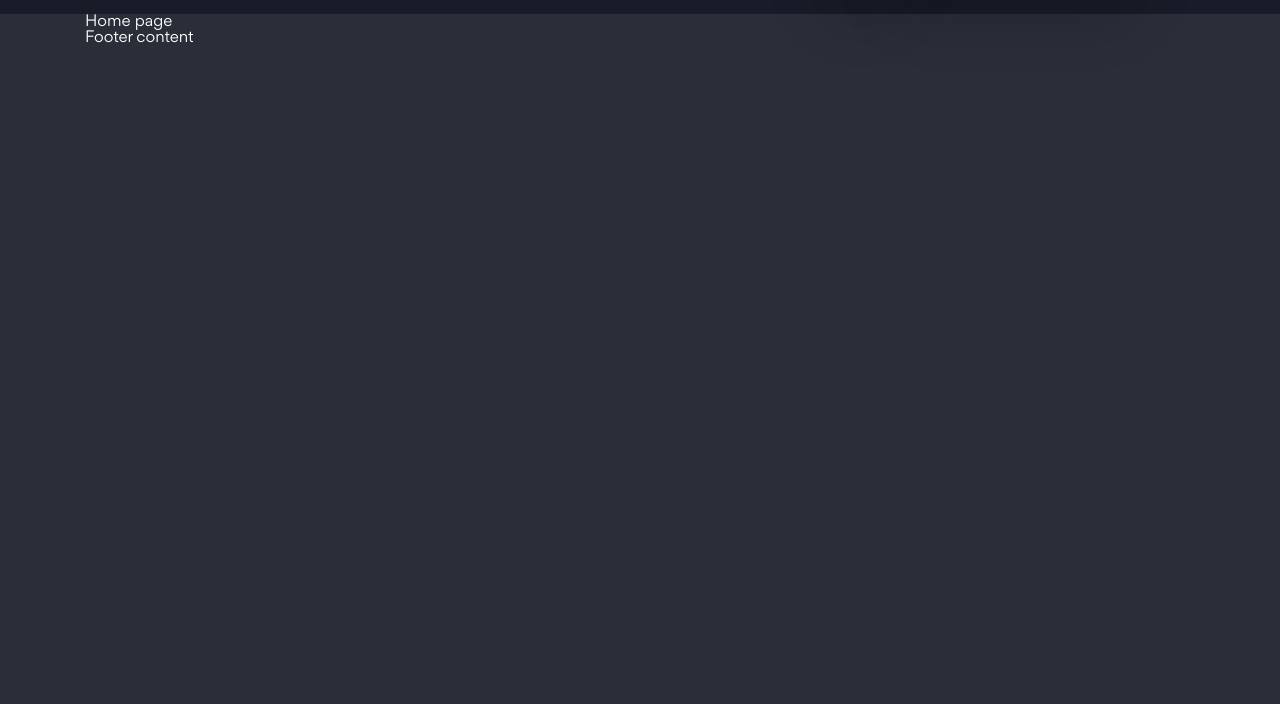
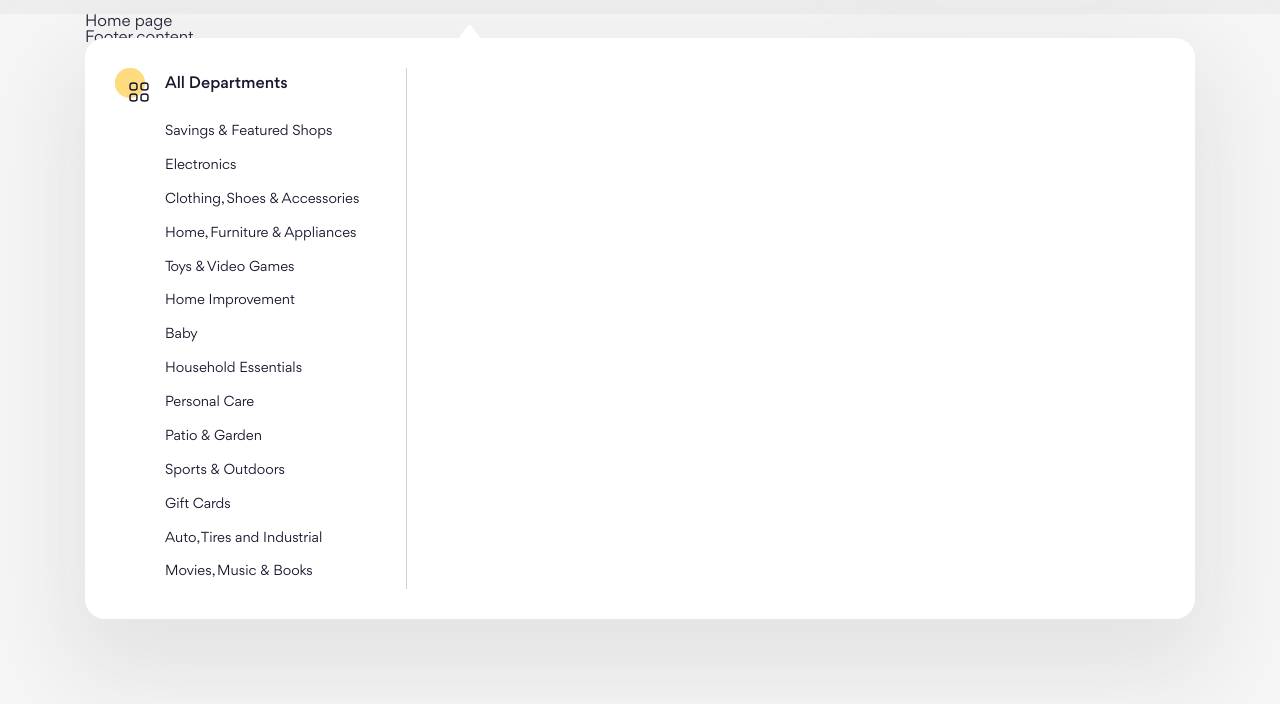
Before and after one commit to TAnhpika/htmlcss-project-08, a website: page index.html in a window 1280 px wide. Shown: the part 96-800 px from the top of the page. Drawn offline with Linux system fonts and the light colour scheme.

Commit message:
Mega menu #1

```diff
--- a/index.html
+++ b/index.html
@@ -1,5 +1,5 @@
 <!DOCTYPE html>
-<html lang="en" class="dark">
+<html lang="en" class="">
     <head>
         <meta charset="UTF-8" />
         <meta name="viewport" content="width=device-width, initial-scale=1.0" />
--- a/scss/components/_dropdown.scss
+++ b/scss/components/_dropdown.scss
@@ -1,13 +1,16 @@
 .dropdown {
     position: absolute;
     left: 0;
+
+    width: min(1240px, 100%);
     padding-top: 54px;
     //visibility, opacity
-    display: none;
+    // display: none;
 
     &__inner {
         position: relative;
 
+        max-height: min(582px, 100vh - 158px);
         padding: 30px;
 
         border-radius: 20px;
@@ -24,3 +27,68 @@
         }
     }
 }
+
+.top-menu {
+    height: 100%;
+
+    &__main {
+        width: 292px;
+        height: 100%;
+        border-right: 1px solid var(--top-menu-border-color);
+    }
+}
+
+.menu-column {
+    display: flex;
+    column-gap: 14px;
+
+    &__icon {
+        position: relative;
+
+        flex-shrink: 0;
+        width: 36px;
+        height: 36px;
+    }
+
+    &__content {
+        flex-grow: 1;
+    }
+
+    &__icon-1 {
+        width: 30px;
+        height: 30px;
+        object-fit: cover;
+    }
+
+    &__icon-2 {
+        position: absolute;
+        right: 0;
+        bottom: 0;
+
+        width: 24px;
+        height: 24px;
+        object-fit: cover;
+    }
+
+    &__heading {
+        margin-top: 4px;
+        font-weight: 500;
+        line-height: 150%;
+    }
+
+    &__list {
+        margin-top: 19px;
+    }
+
+    &__link {
+        display: block;
+        padding: 7px 0;
+        font-size: 1.4rem;
+        line-height: 142.857%;
+
+        &:hover {
+            color: #0071DC;
+            font-weight: 500;
+        }
+    }
+}
--- a/scss/theme/_dark.scss
+++ b/scss/theme/_dark.scss
@@ -12,4 +12,6 @@ html.dark {
     --dropdown-bg-color: #2f3441;
     --dropdown-shadow-color: rgba(23, 28, 40, 0.40);
     --dropdown-arrow-color: brightness(0) saturate(100%) invert(19%) sepia(17%) saturate(603%) hue-rotate(185deg) brightness(96%) contrast(95%);
+    --top-menu-border-color: #171C28;
+
 }
--- a/scss/theme/_light.scss
+++ b/scss/theme/_light.scss
@@ -17,4 +17,5 @@ html {
     // Dropdown
     --dropdown-bg-color: #fff;
     --dropdown-shadow-color: rgba(200, 200, 200, 0.4);
+    --top-menu-border-color: #D2D1D6;
 }
--- a/templates/header.html
+++ b/templates/header.html
@@ -22,8 +22,65 @@
                     </a>
                     <div class="dropdown">
                         <div class="dropdown__inner">
-                            Lorem1 ipsum dolor sit, amet consectetur adipisicing elit. Aperiam accusamus eum nostrum nisi, atque maiores soluta recusandae totam perferendis facere
-                            debitis numquam exercitationem, pariatur nam velit dolor laborum repellat. Dicta!
+                            <div class="top-menu">
+                                <div class="top-menu__main">
+                                    <!-- Menu column -->
+                                    <div class="menu-column">
+                                        <div class="menu-column__icon">
+                                            <img src="./assets/img/category/cate-1.1.svg" alt="" class="menu-column__icon-1" />
+                                            <img src="./assets/img/category/cate-1.2.svg" alt="" class="menu-column__icon-2" />
+                                        </div>
+
+                                        <div class="menu-column__content">
+                                            <h2 class="menu-column__heading">All Departments</h2>
+                                            <ul class="menu-column__list">
+                                                <li>
+                                                    <a href="#!" class="menu-column__link">Savings & Featured Shops</a>
+                                                </li>
+                                                <li>
+                                                    <a href="#!" class="menu-column__link">Electronics</a>
+                                                </li>
+                                                <li>
+                                                    <a href="#!" class="menu-column__link">Clothing, Shoes & Accessories</a>
+                                                </li>
+                                                <li>
+                                                    <a href="#!" class="menu-column__link">Home, Furniture & Appliances</a>
+                                                </li>
+                                                <li>
+                                                    <a href="#!" class="menu-column__link">Toys & Video Games</a>
+                                                </li>
+                                                <li>
+                                                    <a href="#!" class="menu-column__link">Home Improvement</a>
+                                                </li>
+                                                <li>
+                                                    <a href="#!" class="menu-column__link">Baby</a>
+                                                </li>
+                                                <li>
+                                                    <a href="#!" class="menu-column__link">Household Essentials</a>
+                                                </li>
+                                                <li>
+                                                    <a href="#!" class="menu-column__link">Personal Care</a>
+                                                </li>
+                                                <li>
+                                                    <a href="#!" class="menu-column__link">Patio & Garden</a>
+                                                </li>
+                                                <li>
+                                                    <a href="#!" class="menu-column__link">Sports & Outdoors</a>
+                                                </li>
+                                                <li>
+                                                    <a href="#!" class="menu-column__link">Gift Cards</a>
+                                                </li>
+                                                <li>
+                                                    <a href="#!" class="menu-column__link">Auto, Tires and Industrial</a>
+                                                </li>
+                                                <li>
+                                                    <a href="#!" class="menu-column__link">Movies, Music & Books</a>
+                                                </li>
+                                            </ul>
+                                        </div>
+                                    </div>
+                                </div>
+                            </div>
                         </div>
                     </div>
                 </li>
@@ -32,24 +89,12 @@
                         >Grocery
                         <img src="./assets/icons/arrow-down.svg" alt="" class="icon navbar__arrow" />
                     </a>
-                    <div class="dropdown">
-                        <div class="dropdown__inner">
-                            Lorem2 ipsum dolor sit, amet consectetur adipisicing elit. Aperiam accusamus eum nostrum nisi, atque maiores soluta recusandae totam perferendis facere
-                            debitis numquam exercitationem, pariatur nam velit dolor laborum repellat. Dicta!
-                        </div>
-                    </div>
                 </li>
                 <li class="navbar__item">
                     <a href="" class="navbar__link"
                         >Beauty
                         <img src="./assets/icons/arrow-down.svg" alt="" class="icon navbar__arrow" />
                     </a>
-                    <div class="dropdown">
-                        <div class="dropdown__inner">
-                            Lorem3 ipsum dolor sit, amet consectetur adipisicing elit. Aperiam accusamus eum nostrum nisi, atque maiores soluta recusandae totam perferendis facere
-                            debitis numquam exercitationem, pariatur nam velit dolor laborum repellat. Dicta!
-                        </div>
-                    </div>
                 </li>
             </ul>
         </nav>
```
Also changed, not shown: assets/css/main.css, assets/img/category/cate-1.1.svg (added), assets/img/category/cate-1.2.svg (added), 1 other file.
